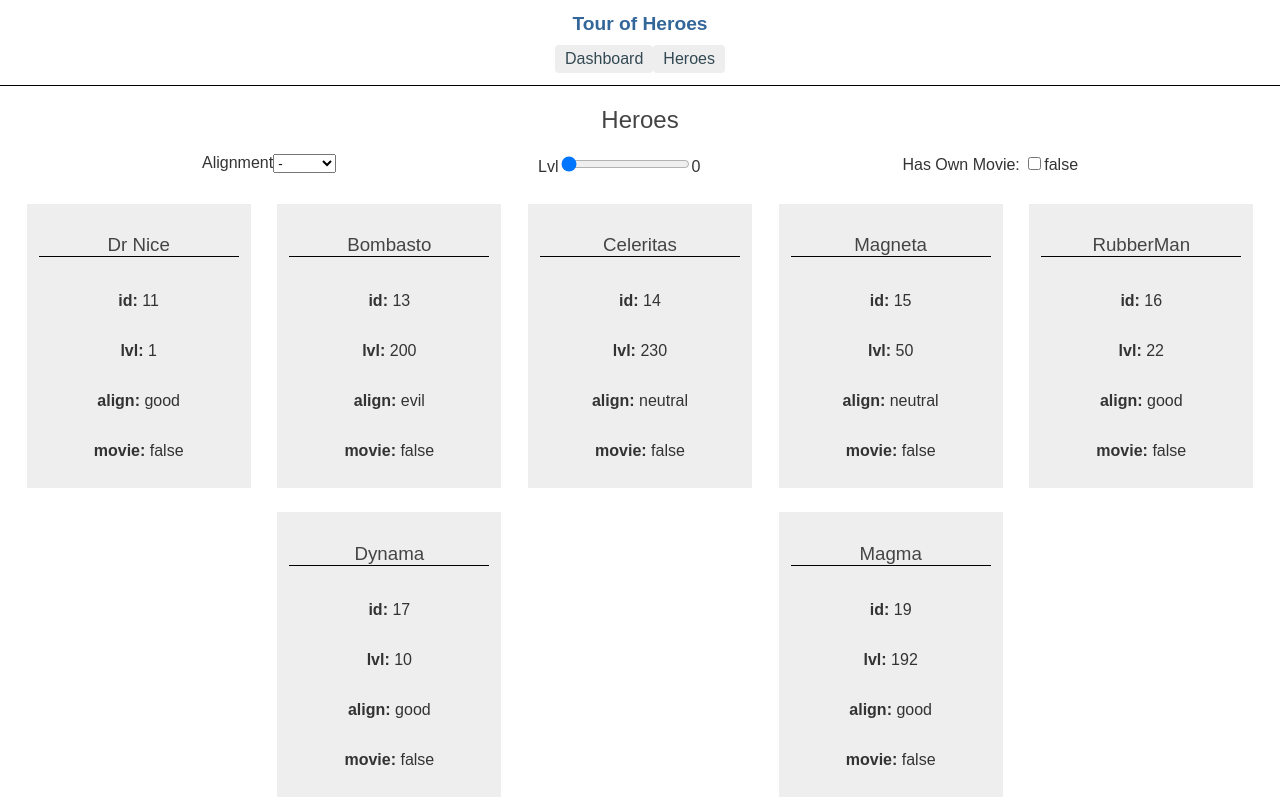
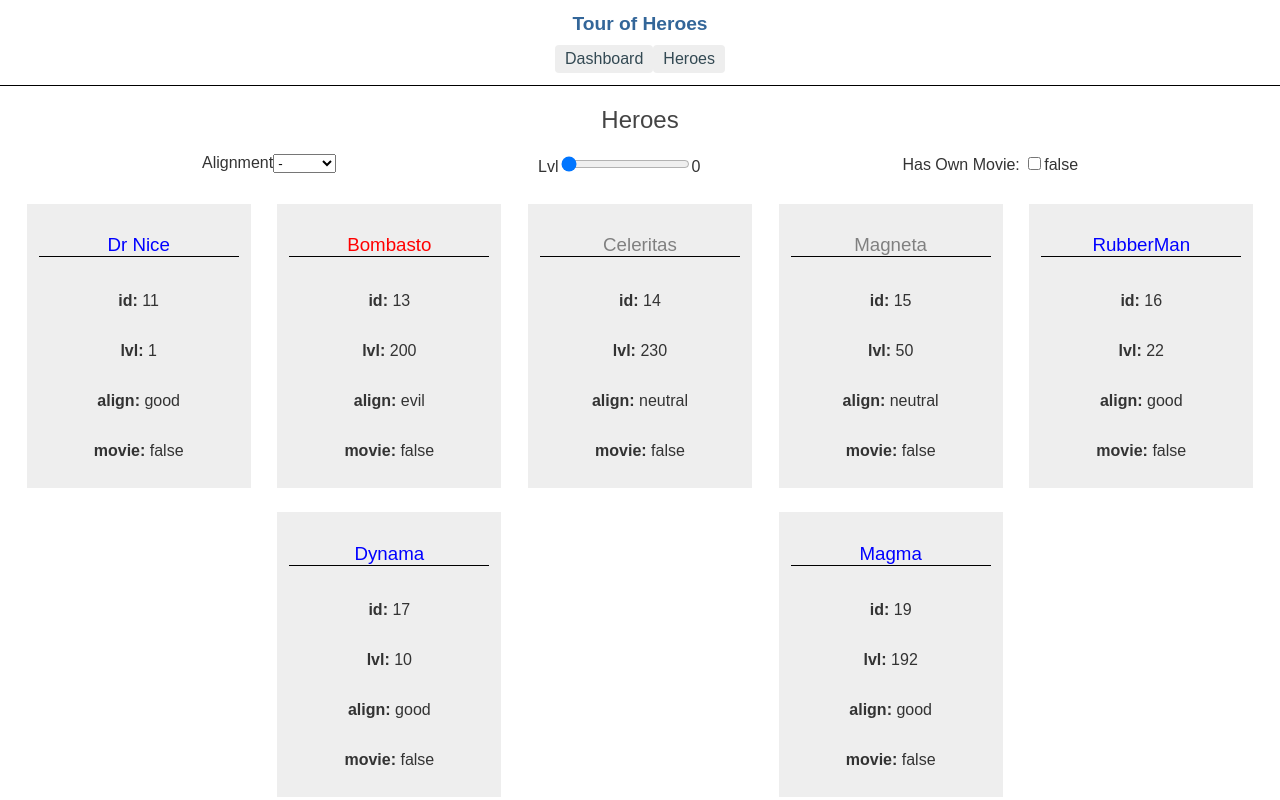
Before and after one commit to lantos14/tour-of-heroes-tutorial, an Angular app: page /heroes in a window 1280 px wide. Shown: the top 800 px of the page. Built offline with nearby package versions, Linux system fonts and the light colour scheme.

Commit message:
FIX: ngModul form import test fix

```diff
--- a/src/app/app.module.ts
+++ b/src/app/app.module.ts
@@ -11,6 +11,8 @@ import { AppRoutingModule } from './app-routing.module';
 import { DashboardComponent } from './dashboard/dashboard.component';
 import { HeroFilterComponent } from './heroes/hero-filter/hero-filter.component';
 import { MessagesIntervalComponent } from './messages-interval/messages-interval.component';
+import { HeroNameColorizerPipe } from './pipes/hero-name-colorizer.pipe';
+import { SafeHtmlPipe } from './pipes/safe-html.pipe';
 
 @NgModule({
   declarations: [
@@ -20,7 +22,9 @@ import { MessagesIntervalComponent } from './messages-interval/messages-interval
     MessagesComponent,
     DashboardComponent,
     HeroFilterComponent,
-    MessagesIntervalComponent
+    MessagesIntervalComponent,
+    HeroNameColorizerPipe,
+    SafeHtmlPipe
   ],
   imports: [
     BrowserModule,
--- a/src/app/heroes/heroes.component.css
+++ b/src/app/heroes/heroes.component.css
@@ -53,3 +53,15 @@ h3 {
   margin-right: .8em;
   border-radius: 4px 0 0 4px;
 }
+
+.red {
+  color: red;
+}
+
+.blue {
+  color: blue;
+}
+
+.gray {
+  color: gray;
+}
--- a/src/app/heroes/heroes.component.html
+++ b/src/app/heroes/heroes.component.html
@@ -5,7 +5,8 @@
   <ul class="heroes">
     <li *ngFor="let hero of heroes">
       <div class="hero-card" (click)="onHeroClick(hero)">
-        <h3>{{ hero.name }}</h3>
+        <!-- <h3 [innerHtml]="hero | heroNameColorizer | safeHtml"></h3> -->
+        <h3 [ngStyle]="getHeroColor(hero)">{{ hero.name }}</h3>
         <div class="hero-data">
           <p><b>id:</b> {{ hero.id }}</p>
           <p><b>lvl:</b> {{ hero.powerLevel }}</p>
--- a/src/app/heroes/heroes.component.ts
+++ b/src/app/heroes/heroes.component.ts
@@ -1,4 +1,4 @@
-import { Component, OnInit } from '@angular/core';
+import { Component, OnInit, ViewEncapsulation } from '@angular/core';
 import { Hero } from '../hero/hero';
 import { HeroService } from '../services/hero/hero.service';
 import { Router } from '@angular/router';
@@ -6,7 +6,8 @@ import { Router } from '@angular/router';
 @Component({
   selector: 'app-heroes',
   templateUrl: './heroes.component.html',
-  styleUrls: ['./heroes.component.css']
+  styleUrls: ['./heroes.component.css'],
+  // encapsulation: ViewEncapsulation.None,
 })
 export class HeroesComponent implements OnInit {
   heroes: Hero[];
@@ -26,6 +27,21 @@ export class HeroesComponent implements OnInit {
       );
   }
 
+  getHeroColor(hero: Hero): object {
+    const { alignment } = hero;
+    let color = '';
+
+    if (alignment === 'good') {
+      color = 'blue';
+    } else if (alignment === 'evil') {
+      color = 'red';
+    } else if (alignment === 'neutral') {
+      color = 'gray';
+    }
+
+    return { color };
+  }
+
   ngOnInit() {
     this.getHeroes();
   }
```
Also changed, not shown: 2 other files (tests, documents, lock files or other folders).
